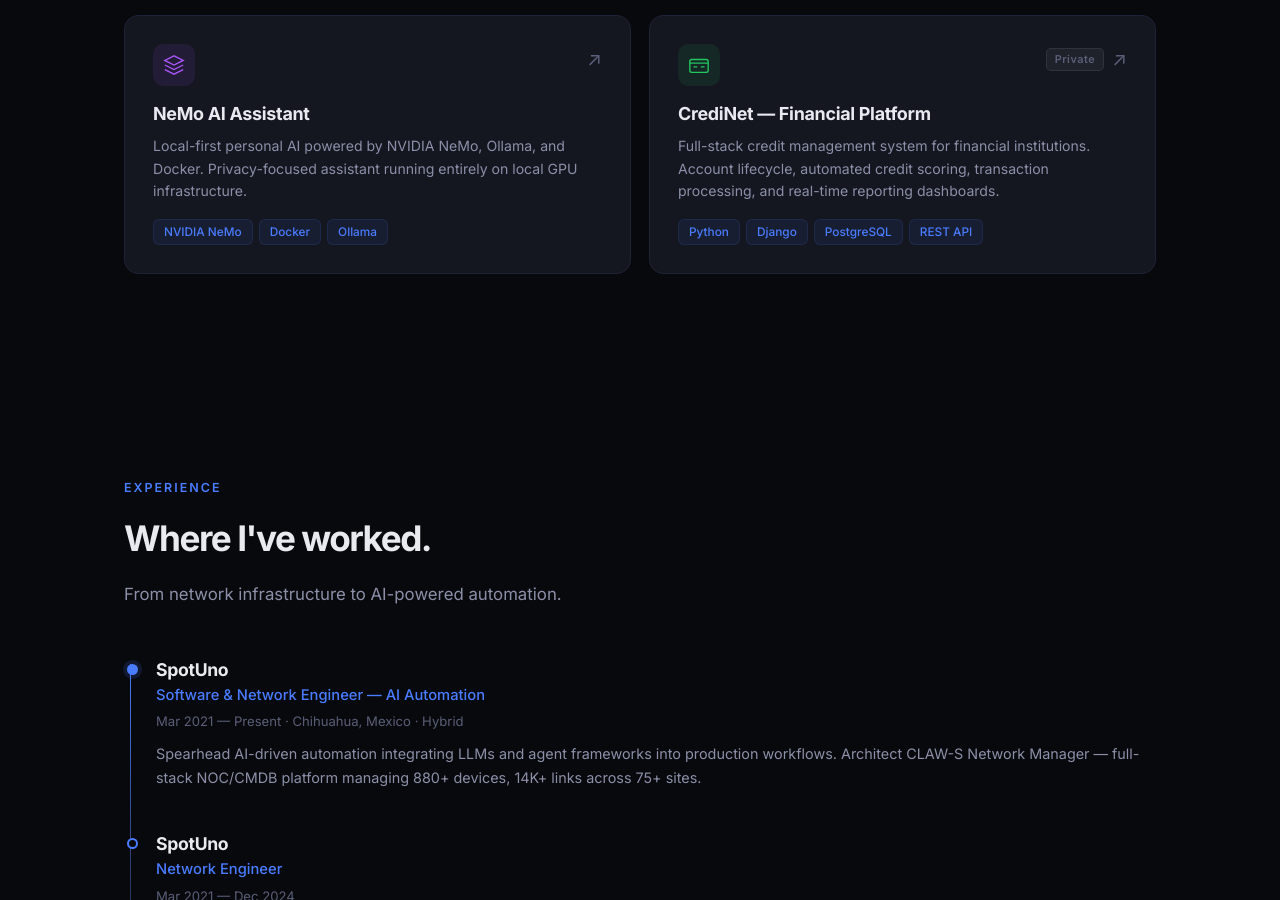
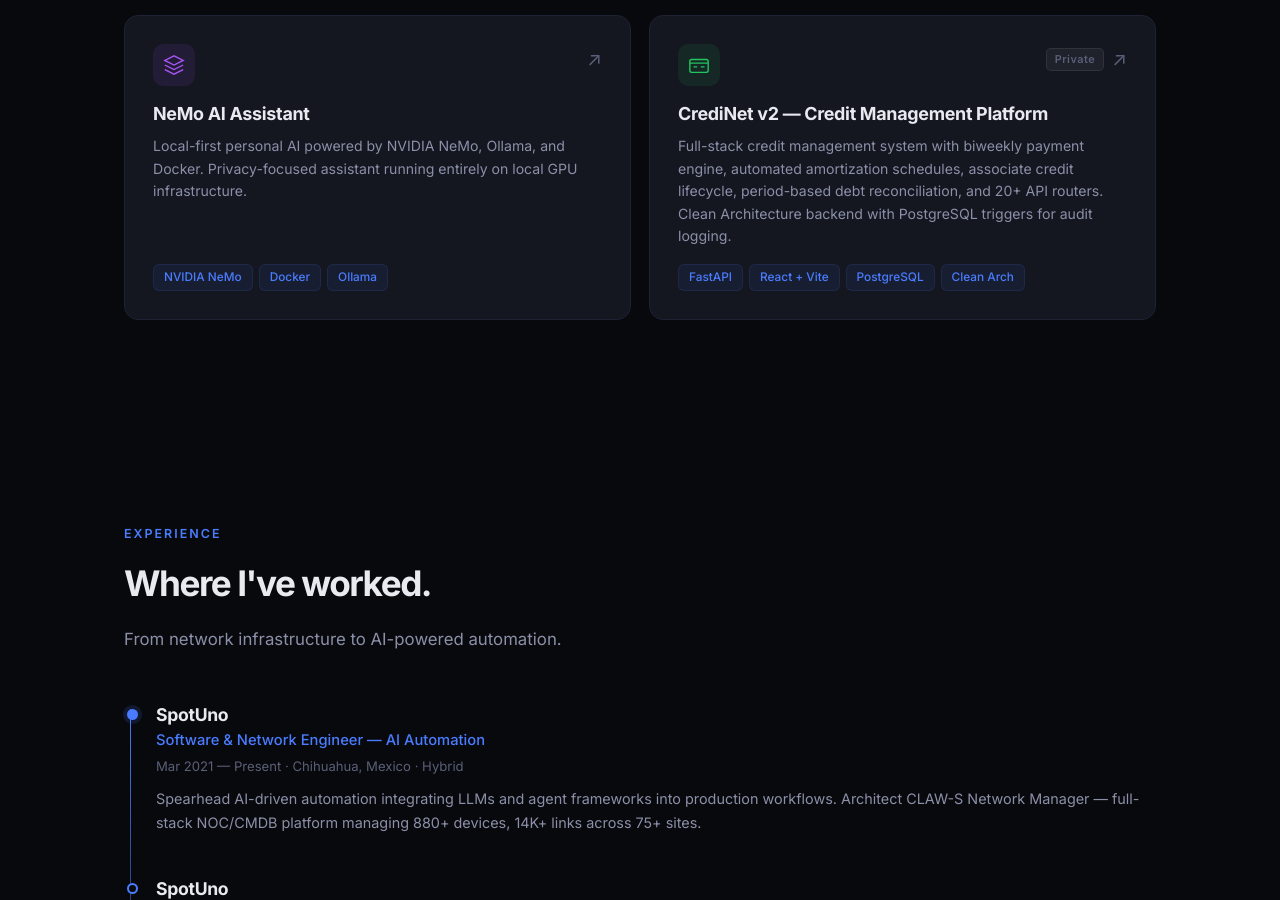
Before and after one commit to JairFC/jairfc.github.io, a plain HTML site: page index.html in a window 1280 px wide. Shown: the part 1965-2865 px from the top of the page. Drawn offline with Linux system fonts and the light colour scheme; animation ran at ten frames a second.

Commit message:
feat: update CrediNet to v2 with real project details (FastAPI, Clean Arch, biweekly engine)

```diff
--- a/index.html
+++ b/index.html
@@ -415,11 +415,11 @@
                         </div>
                         <div style="display:flex;align-items:center;gap:8px;"><span class="project-badge">Private</span><span class="project-arrow">&#8599;</span></div>
                     </div>
-                    <div class="project-name">CrediNet — Financial Platform</div>
-                    <p class="project-desc">Full-stack credit management system for financial institutions. Account lifecycle, automated credit scoring, transaction processing, and real-time reporting dashboards.</p>
+                    <div class="project-name">CrediNet v2 — Credit Management Platform</div>
+                    <p class="project-desc">Full-stack credit management system with biweekly payment engine, automated amortization schedules, associate credit lifecycle, period-based debt reconciliation, and 20+ API routers. Clean Architecture backend with PostgreSQL triggers for audit logging.</p>
                     <div class="project-tags">
-                        <span class="project-tag">Python</span><span class="project-tag">Django</span>
-                        <span class="project-tag">PostgreSQL</span><span class="project-tag">REST API</span>
+                        <span class="project-tag">FastAPI</span><span class="project-tag">React + Vite</span>
+                        <span class="project-tag">PostgreSQL</span><span class="project-tag">Clean Arch</span>
                     </div>
                 </a>
             </div>
```
